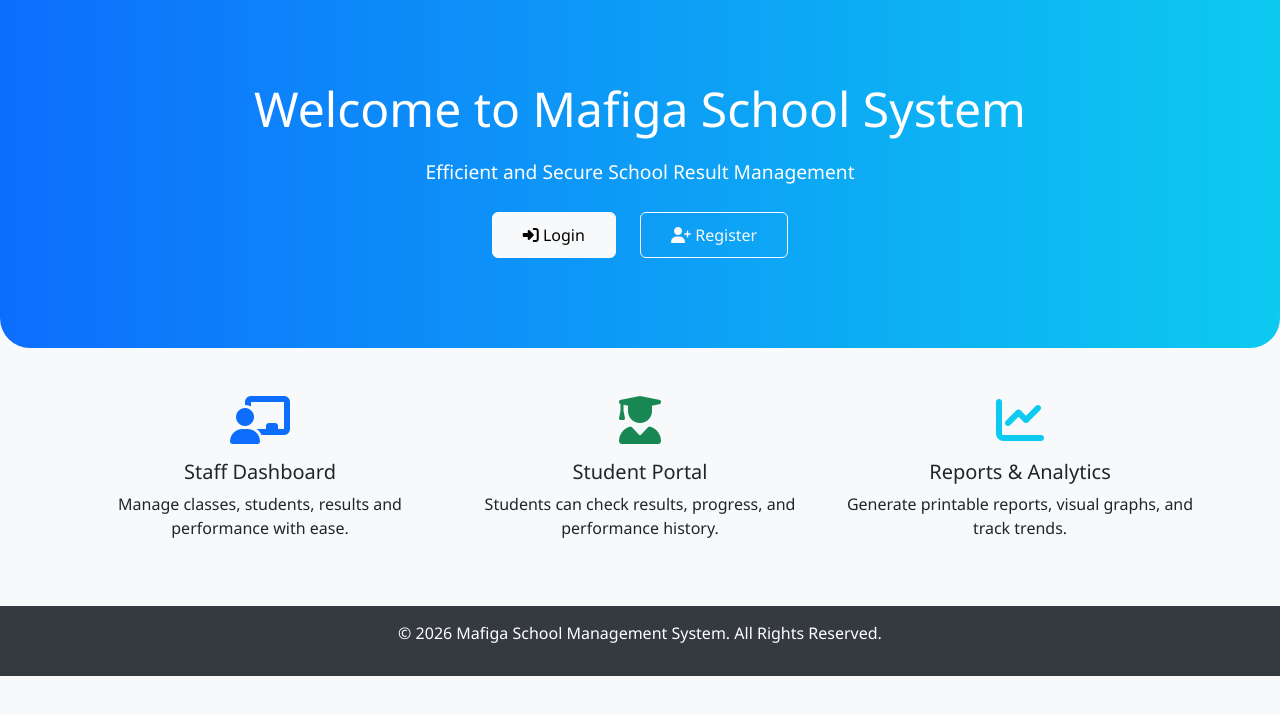
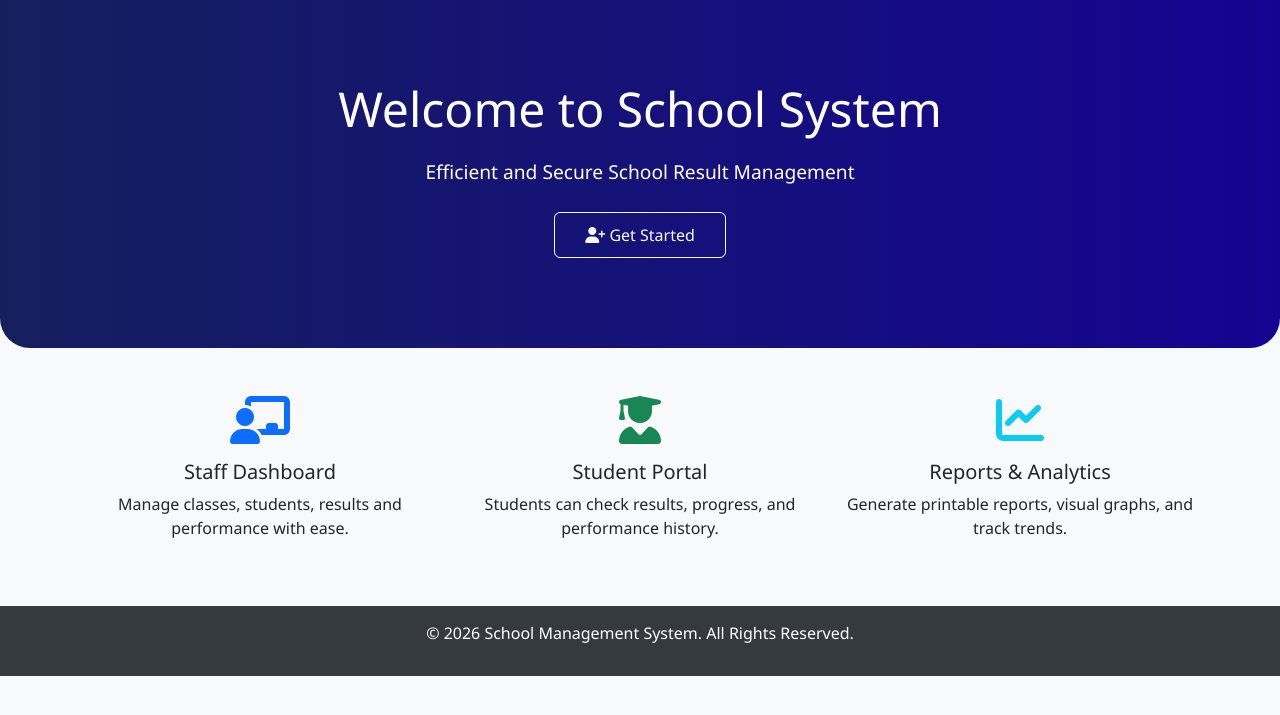
Before and after one commit to AmosStack/Secondary-sms, a PHP site: page / in a window 1280 px wide. Shown: the top 715 px of the page. Run offline with PHP 8.4, Linux system fonts and the light colour scheme.

Commit message:
Update index.php

```diff
--- a/index.php
+++ b/index.php
@@ -5,7 +5,7 @@
 <html lang="en">
 <head>
   <meta charset="UTF-8">
-  <title>Welcome to Mafiga School Management System</title>
+  <title>Welcome to School Management System</title>
   <meta name="viewport" content="width=device-width, initial-scale=1.0">
 
   <!-- Bootstrap & Fonts -->
@@ -18,7 +18,7 @@
       font-family: 'Segoe UI', sans-serif;
     }
     .hero {
-      background: linear-gradient(to right, #0d6efd, #0dcaf0);
+      background: linear-gradient(to right, #161f5e, #140492);
       color: white;
       padding: 80px 20px;
       text-align: center;
@@ -50,10 +50,9 @@
   <!-- Hero Section -->
   <section class="hero">
     <div class="container">
-      <h1>Welcome to Mafiga School System</h1>
+      <h1>Welcome to  School System</h1>
       <p>Efficient and Secure School Result Management</p>
-      <a href="login.php" class="btn btn-light btn-custom"><i class="fas fa-sign-in-alt"></i> Login</a>
-      <a href="login.php" class="btn btn-outline-light btn-custom"><i class="fas fa-user-plus"></i> Register</a>
+      <a href="login.php" class="btn btn-outline-light btn-custom"><i class="fas fa-user-plus"></i> Get Started</a>
     </div>
   </section>
 
@@ -80,7 +79,7 @@
 
   <!-- Footer -->
   <footer>
-    <p>&copy; <?= date('Y') ?> Mafiga School Management System. All Rights Reserved.</p>
+    <p>&copy; <?= date('Y') ?> School Management System. All Rights Reserved.</p>
   </footer>
 
 </body>
```
